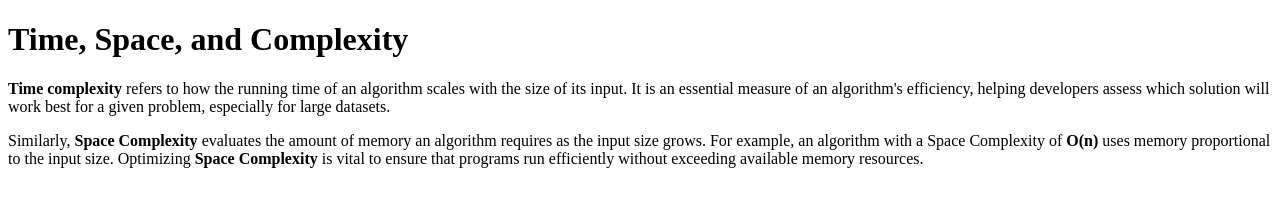
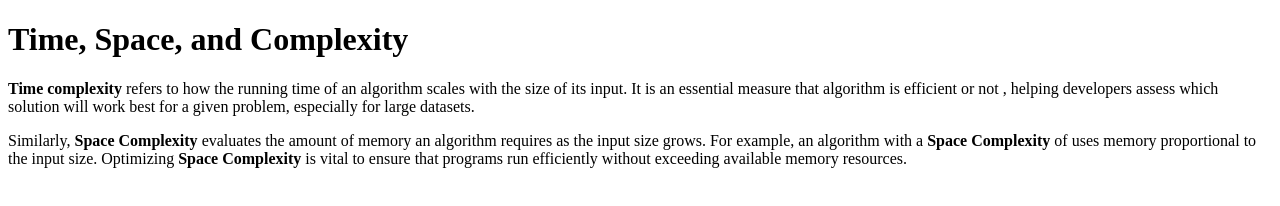
Before and after one commit to acciojob/time-and-space-complexity-usikedeepika, a website: page main.html in a window 1280 px wide. Drawn offline with Linux system fonts and the light colour scheme.

Commit message:
created a submission

```diff
--- a/main.html
+++ b/main.html
@@ -12,8 +12,8 @@
 </script>
 
 	<h1>Time, Space, and Complexity</h1>
-    <p><strong>Time complexity</strong> refers to how the running time of an algorithm scales with the size of its input. It is an essential measure of an algorithm's efficiency, helping developers assess which solution will work best for a given problem, especially for large datasets.</p>
-    <p>Similarly, <strong>Space Complexity</strong> evaluates the amount of memory an algorithm requires as the input size grows. For example, an algorithm with a Space Complexity of <strong>O(n)</strong> uses memory proportional to the input size. Optimizing <strong>Space Complexity</strong> is vital to ensure that programs run efficiently without exceeding available memory resources.</p>
+    <p><strong>Time complexity</strong> refers to how the running time of an algorithm scales with the size of its input. It is an essential measure that algorithm is efficient or not , helping developers assess which solution will work best for a given problem, especially for large datasets.</p>
+    <p>Similarly, <b>Space Complexity</b> evaluates the amount of memory an algorithm requires as the input size grows. For example, an algorithm with a <b>Space Complexity</b> of uses memory proportional to the input size. Optimizing <b>Space Complexity</b> is vital to ensure that programs run efficiently without exceeding available memory resources.</p>
 
 </body>
 
```
